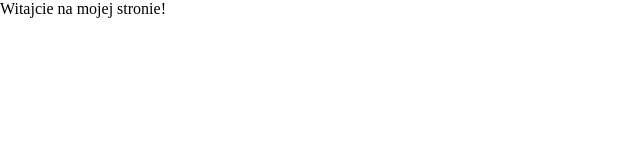
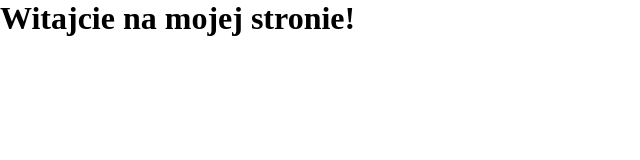
Before and after one commit to learner9753/strona-osobista, a plain HTML site: page index.html in a window 1280 px wide. Shown: the whole page, without its empty margins (0-640 px from the left). Drawn offline with Linux system fonts and the light colour scheme.

Commit message:
Update index.html

```diff
--- a/index.html
+++ b/index.html
@@ -6,6 +6,6 @@
   <link href="style.css" rel="stylesheet" />
 </head>
 <body>
-  <p>Witajcie na mojej stronie!</p>
+  <h1>Witajcie na mojej stronie!</h1>
 </body>
 </html>
```
